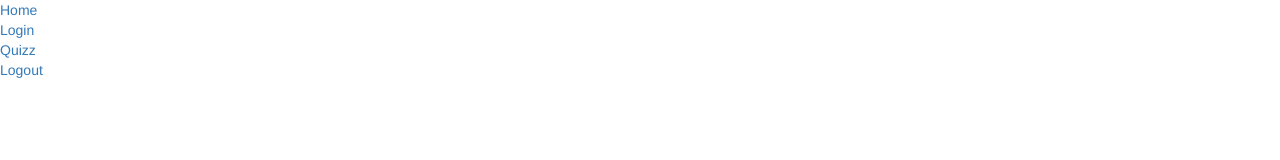
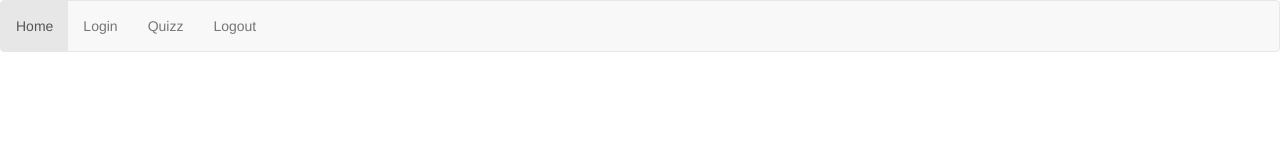
Before and after one commit to TelerikTeamWorkRampart/MoviesQuizz, a plain HTML site: page MoviesQuizzProposal/src/index.html in a window 1280 px wide. Drawn offline with nearby package versions, Linux system fonts and the light colour scheme.

Commit message:
base routing

```diff
--- a/MoviesQuizzProposal/src/index.html
+++ b/MoviesQuizzProposal/src/index.html
@@ -8,16 +8,16 @@
     </head>
     <body>
         <header>
-            <nav>
-                <ul id="menu">
-                    <li>
+            <nav class="navbar navbar-default">
+                <ul id="menu" class="nav navbar-nav">
+                    <li class="active">
                         <a href="#/">Home</a>
                     </li>
                     <li>
                         <a href="#/login">Login</a>
                     </li>
                     <li>
-                        <a href="#/guizz">Quizz</a>
+                        <a href="#/quizz">Quizz</a>
                     </li>
                     <li>
                         <a href="#/logout">Logout</a>
--- a/MoviesQuizzProposal/src/scripts/app.js
+++ b/MoviesQuizzProposal/src/scripts/app.js
@@ -11,16 +11,23 @@
         var app = Sammy('#main-content', function () {
             this.get('#/', function () {
                 // home
+                console.log("home");
             });
             this.get('#/login', function () {
                 // login
+                console.log("login");
             });
             this.get('#/quizz', function () {
                 // start new quizz
+                console.log("quizz");
             });
             this.get('#/logout', function () {
                 // logout
+                console.log("logout");
             });
+            this.notFound = function () {
+                console.log("not found");
+            };
         });
 
         app.run('#/');
```
